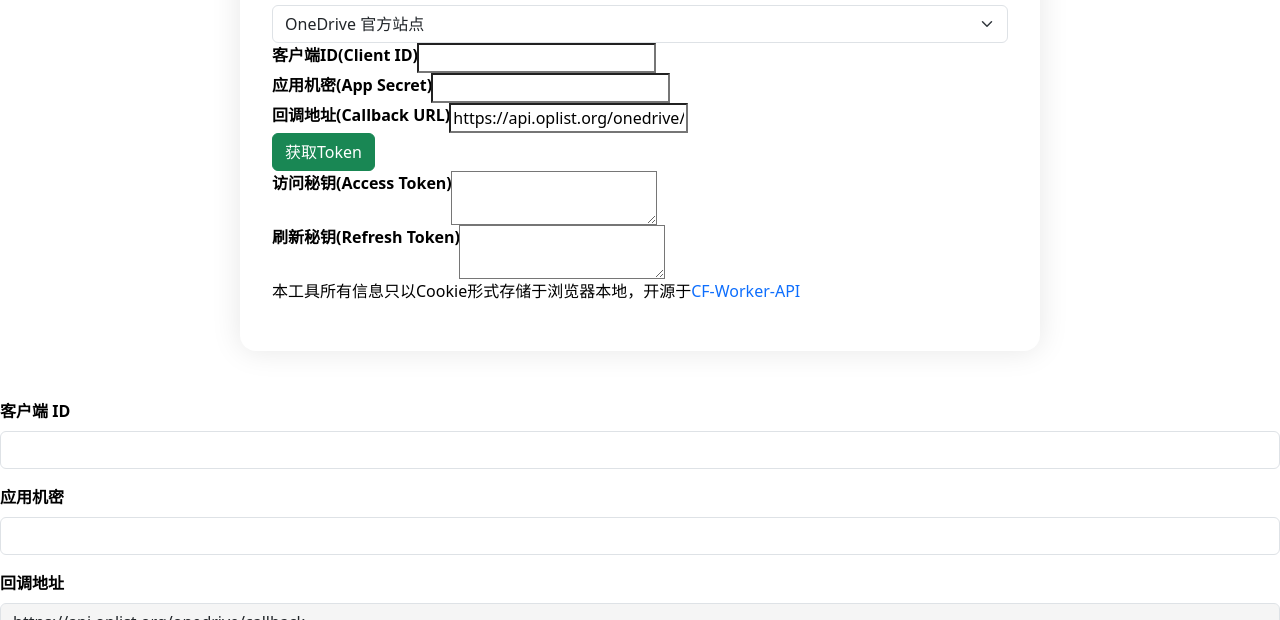
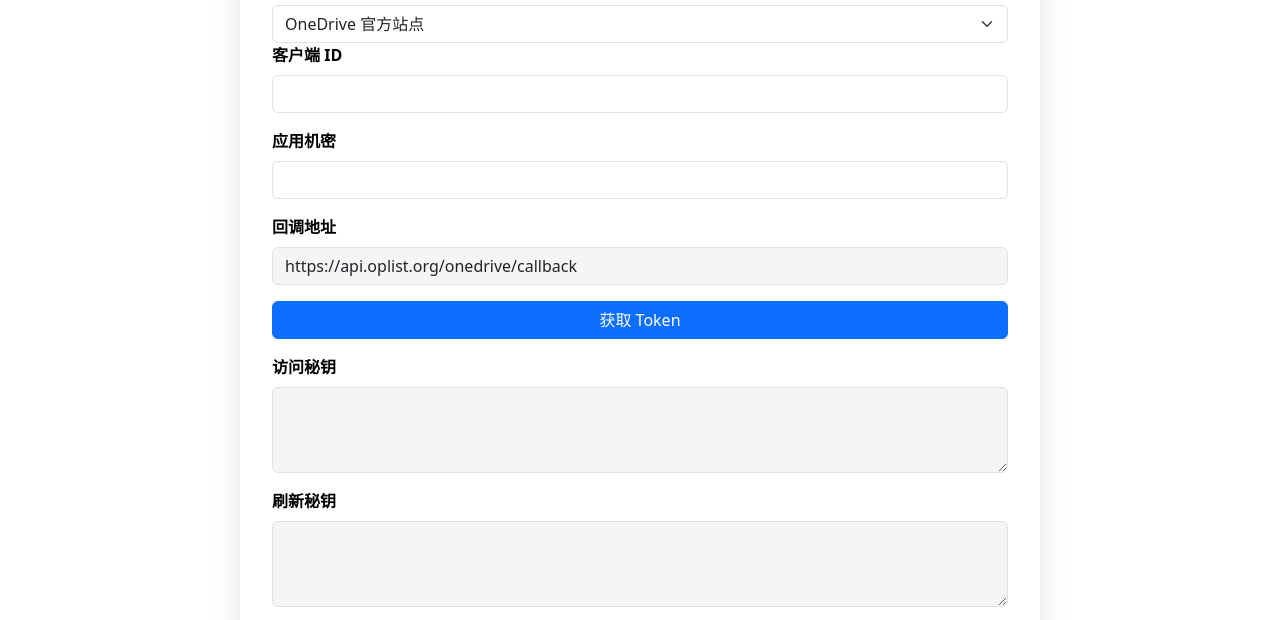
Before and after one commit to zhiqinnya/OpenList-APIPages, a website: page public/index.html in a window 1280 px wide. Shown: the part 169-789 px from the top of the page. Drawn offline with nearby package versions, Linux system fonts and the light colour scheme; some packages are replaced by stand-ins of ours; a script that the page names is missing.

Commit message:
deal merge issue

```diff
--- a/public/index.html
+++ b/public/index.html
@@ -1,4 +1,5 @@
-<!DOCTYPE html><html lang="zh-CN" data-theme="light">
+<!DOCTYPE html>
+<html lang="zh-CN" data-theme="light">
 <head>
     <meta charset="UTF-8">
     <meta name="viewport" content="width=device-width, initial-scale=1.0">
@@ -12,7 +13,9 @@
             --bg-color-dark: #1e1e2f;
             --text-color-dark: #f0f0f0;
             --accent-color: #00d1b2;
-        }[data-theme="light"] body {
+        }
+
+        [data-theme="light"] body {
             background-color: var(--bg-color-light);
             color: var(--text-color-light);
         }
@@ -68,43 +71,6 @@
             <option value="onedrive_de">OneDrive 德国版本</option>
         </select>
 
-
-        <div class="input-group">
-            <label for="client-id">客户端ID(Client ID)</label>
-            <input type="text" id="client-id" name="client-id">
-        </div>
-
-        <div class="input-group">
-            <label for="app-secret">应用机密(App Secret)</label>
-            <input type="text" id="app-secret" name="app-secret">
-        </div>
-
-        <div class="input-group">
-            <label for="callback-url">回调地址(Callback URL)</label>
-            <input type="text" id="callback-url" name="callback-url" value="https://api.oplist.org/onedrive/callback"
-                   readonly onclick="autoCopy(this)">
-        </div>
-
-        <div class="input-group">
-            <button class="btn btn-success" onclick="getLogin()">获取Token</button>
-        </div>
-
-        <div class="input-group">
-            <label for="access-token">访问秘钥(Access Token)</label>
-            <textarea type="text" id="access-token" name="access-token" readonly onclick="autoCopy(this)"></textarea>
-        </div>
-
-        <div class="input-group">
-            <label for="refresh-token">刷新秘钥(Refresh Token)</label>
-            <textarea type="text" id="refresh-token" name="refresh-token" readonly onclick="autoCopy(this)"></textarea>
-        </div>
-
-        <div class="input-group">
-            本工具所有信息只以Cookie形式存储于浏览器本地，开源于<a href="https://github.com/OpenListTeam/cf-worker-api">CF-Worker-API</a>
-        </div>
-    </div>
-</div>
-
         <div class="mb-3">
             <label for="client-id" class="form-label">客户端 ID</label>
             <input type="text" id="client-id" class="form-control">
@@ -117,7 +83,9 @@
 
         <div class="mb-3">
             <label for="callback-url" class="form-label">回调地址</label>
-    <input type="text" id="callback-url" class="form-control" value="https://api.oplist.org/onedrive/callback" readonly onclick="autoCopy(this)">
+            <input type="text" id="callback-url" class="form-control" value="https://api.oplist.org/onedrive/callback"
+                   readonly
+                   onclick="autoCopy(this)">
         </div>
 
         <div class="d-grid gap-2 mb-3">
@@ -136,12 +104,14 @@
 
         <div class="text-muted text-center">
             <p style="text-align:center">
-    本工具不储存任何用户信息<br>
-    开源于 <a href=" " target="_blank">GitHub</a > | by <a href="https://github.com/OpenListTeam" target="_blank">OpenListTeam</a >
-  </p >
+                本工具所有信息只以Cookie形式存储于浏览器本地<br>
+                开源于 <a href=" " target="_blank">GitHub</a> | by <a href="https://github.com/OpenListTeam"
+                                                                      target="_blank">OpenListTeam</a>
+            </p>
+        </div>
+    </div>
 </div>
 
-</div>
 <script>
     let intervalId;
 
@@ -240,5 +210,6 @@
         if (hour < 6 || hour >= 18) document.documentElement.setAttribute("data-theme", "dark");
         getToken();
     })();
-</script></body>
+</script>
+</body>
 </html>
```
Lines whose indentation alone changed are shown as unchanged.
